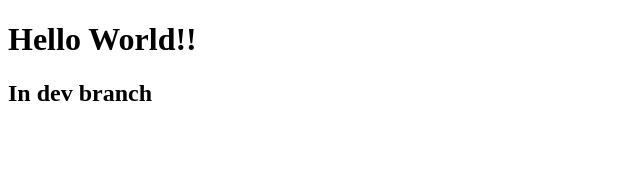
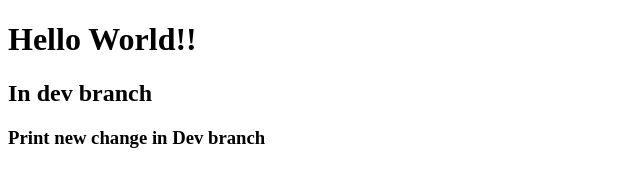
Before and after one commit to gaurpiyush001/GitLearningRepo, a plain HTML site: page index.html in a window 1280 px wide. Shown: the whole page, without its empty margins (0-640 px from the left). Drawn offline with Linux system fonts and the light colour scheme.

Commit message:
New change in dev

```diff
--- a/index.html
+++ b/index.html
@@ -7,5 +7,6 @@
   <body>
     <h1>Hello World!!</h1>
     <h2>In dev branch</h2>
+    <h3>Print new change in Dev branch</h3>
   </body>
 </html>
```
